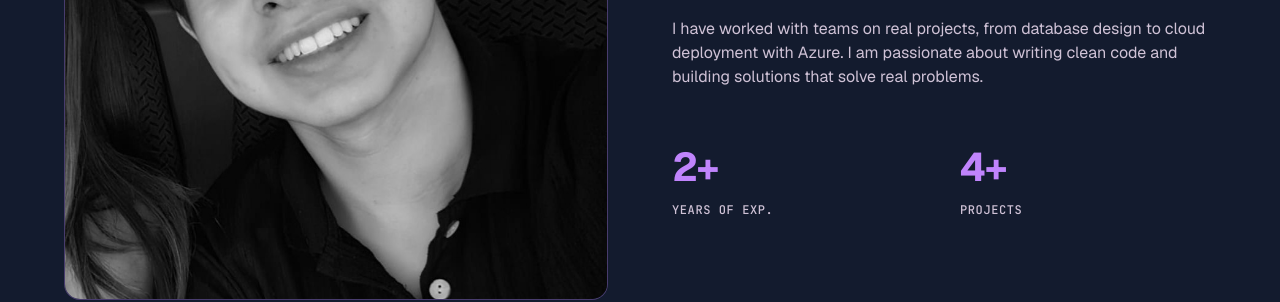
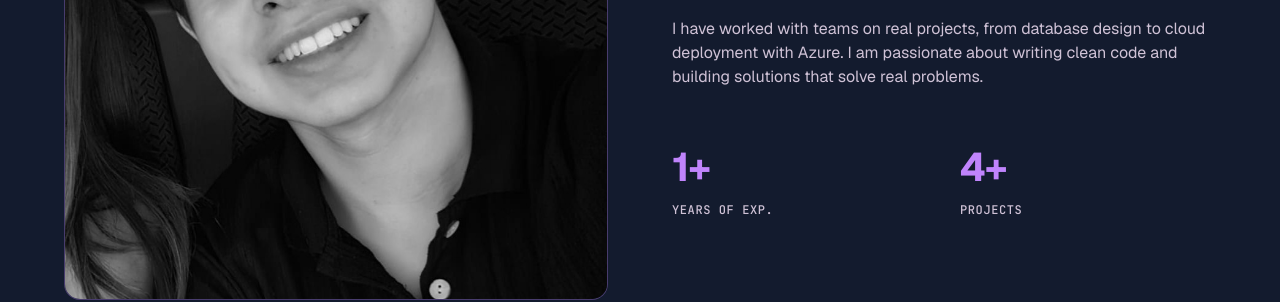
Before and after one commit to JustinAdame13/Portafolio, a React (Vite) app: page / in a window 1280 px wide. Shown: the part 1140-1442 px from the top of the page. Built offline with nearby package versions, Linux system fonts and the light colour scheme.

Commit message:
correccion de experiencia

```diff
--- a/src/components/About.jsx
+++ b/src/components/About.jsx
@@ -111,7 +111,7 @@ function About() {
                     letterSpacing: '-0.04em'
                   }}
                 >
-                  2+
+                  1+
                 </div>
                 <div
                   className="font-mono-label uppercase mt-1"
```
